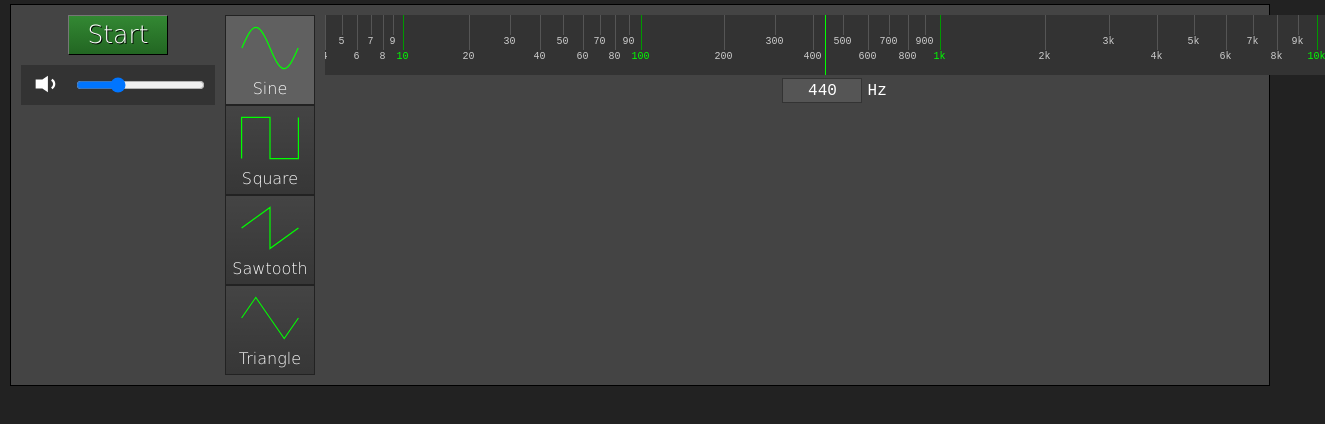
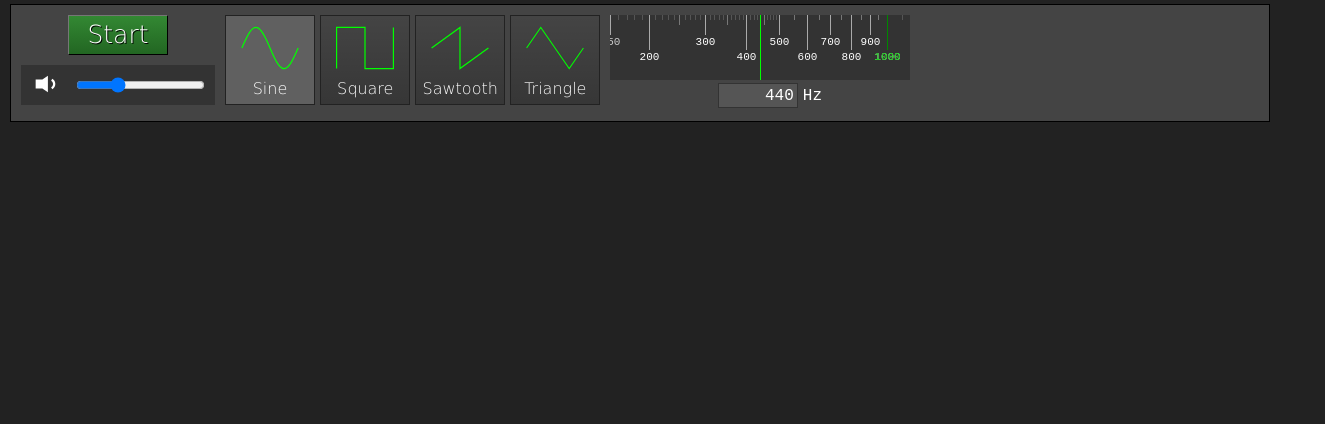
Before and after one commit to RolandR/tonegen, a plain HTML site: page index.html in a window 1280 px wide. Shown: the part 46-470 px from the top of the page, 1325 px wide, since content can reach past the window. Drawn offline with Linux system fonts and the light colour scheme.

Commit message:
Improve frequency slider

```diff
--- a/index.html
+++ b/index.html
@@ -53,9 +53,12 @@
 			</div>
 
 			<div id="frequencyControls">
-				<canvas id="frequencyGauge" height="60" width="1000"></canvas>
-				<div>
-					<input type="text" id="frequencyText">
+				<div id="gaugeContainer">
+					<canvas id="frequencyGauge" height="60" width="1000"></canvas>
+					<div id="frequencyMarker"></div>
+				</div>
+				<div id="frequencyTextContainer">
+					<input type="text" step="1" id="frequencyText">
 					<span id="hertzLabel"> Hz</span>
 				</div>
 			</div>
--- a/style.css
+++ b/style.css
@@ -279,12 +279,30 @@ h1{
 	margin-left: 10px;
 }
 
-#frequencyGauge{
+#gaugeContainer{
+	width: 300px;
+	overflow: hidden;
 	background-color: #333333;
 	cursor: col-resize;
+	position: relative;
 }
 
-#frequencyControls > div{
+#frequencyGauge{
+	position: relative;
+	left: 0px;
+}
+
+#frequencyMarker{
+	height: 100%;
+	width: 1px;
+	background-color: #00FF00;
+	position: absolute;
+	left: 50%;
+	top: 0px;
+	z-index: 100;
+}
+
+#frequencyTextContainer{
 	padding-left: 80px;
 }
 
@@ -297,7 +315,7 @@ h1{
 }
 
 #frequencyText{
-	text-align: center;
+	text-align: right;
 	background-color: #444444;
 	color: #FFFFFF;
 	border: 1px #333333 solid;
--- a/tonegen.js
+++ b/tonegen.js
@@ -125,28 +125,36 @@ function toneGen(){
 		}
 
 		function initFrequencyGauge(){
-			var hzPerPixel = 1;
 
-			var min = 0;
+			var min = 1;
 			var max = 24000;
 			var span = max-min;
-			var totalPixelsWidth = 2000;
+			var totalPixelsWidth = 2200;
 			var exponent = 10;
+			var displayWidth = 300;
+			var padding = 100;
 
-			updateFrequencyGauge(hzPerPixel, min, max, totalPixelsWidth, exponent);
+			var container = document.getElementById("gaugeContainer");
+
+			drawFrequencyGauge(min, max, totalPixelsWidth, exponent, padding);
+			updateFrequencyGauge(min, max, displayWidth, exponent, totalPixelsWidth, padding);
+
+			//updateFrequencyGauge(hzPerPixel, min, max, totalPixelsWidth, exponent);
 			var dragging = false;
 			var startX = 0;
 			var startFreq = 0;
 
 			frequencyInput.addEventListener("input", function(e){
-				frequency = parseFloat(this.value);
-				frequency = Math.max(Math.min(frequency, 24000), 1);
+				if(parseFloat(this.value) >= 1){
+					frequency = parseFloat(this.value);
+					frequency = Math.max(Math.min(frequency, 24000), 1);
 
-				updateFrequencyGauge(hzPerPixel, min, max, totalPixelsWidth, exponent);
-				oscillator.frequency.value = frequency;
+					updateFrequencyGauge(min, max, displayWidth, exponent, totalPixelsWidth, padding);
+					oscillator.frequency.value = frequency;
+				}
 			});
 
-			frequencyGauge.addEventListener("mousedown", function(e){
+			container.addEventListener("mousedown", function(e){
 				dragging = true;
 				startX = e.clientX;
 				startFreq = frequency;
@@ -164,7 +172,7 @@ function toneGen(){
 					}
 					frequency = Math.min(Math.max(frequency, 1), max);
 
-					updateFrequencyGauge(hzPerPixel, min, max, totalPixelsWidth, exponent);
+					updateFrequencyGauge(min, max, displayWidth, exponent, totalPixelsWidth, padding);
 					oscillator.frequency.value = frequency;
 
 					e.preventDefault();
@@ -178,183 +186,72 @@ function toneGen(){
 
 		}
 
-		function updateFrequencyGauge(hzPerPixel, min, max, totalPixelsWidth, exponent){
+		function drawFrequencyGauge(min, max, totalPixelsWidth, exponent, padding){
 
-			frequencyInput.value = frequency;
-
-			if(frequency <= 100 && frequencyInput.value.slice(-2, -1) != "."){
-				frequencyInput.value += ".0";
-			}
-
-			var gauge = document.getElementById("frequencyGauge");
-			var context = gauge.getContext("2d");
-
-			context.clearRect(0, 0, gauge.width, gauge.height);
+			var canvas = document.getElementById("frequencyGauge");
+			var context = canvas.getContext("2d");
 
 			var span = max-min;
 
-			var relative = Math.pow(frequency/span, 1/exponent);
+			canvas.width = totalPixelsWidth + 2*padding;
 
-			context.lineWidth = 1;
+			var minorLinesCount = 100;
+			var linesToDraw = Math.ceil((Math.log10(max) - Math.log10(min))*minorLinesCount);
+
+			console.log(linesToDraw);
+
 			context.strokeStyle = "#555555";
-
 			context.fillStyle = "#CCCCCC";
-
 			context.textAlign = "center";
 			context.textBaseline = "hanging";
-			context.font = "10px monospace";
+			context.font = "11px monospace";
 
-			//console.log(Math.floor(Math.log10(frequency)));
+			for(var i = 0; i < linesToDraw; i++){
+				var order = Math.pow(10, Math.floor(i/minorLinesCount));
+				var value = order + (order) * ((i%minorLinesCount)*(exponent/minorLinesCount));
 
-			var last = 0;
-
-			for(var i = 0; i < gauge.width; i++){
-				var foo = (i-gauge.width/2) / totalPixelsWidth + relative;
-				var freq = (Math.pow(foo, exponent))*span;
-				//console.log((i-gauge.width/2), freq, relative, foo, Math.abs(Math.floor(freq/100)*100 - last));
-
-				if(freq < 1 || freq > 24000){
+				if(value < min || value > max){
 					continue;
 				}
 
-				var exp = Math.floor(Math.log10(freq));
-				//var round = Math.log10(freq);
+				var x = Math.pow(value/span, 1/exponent)*totalPixelsWidth+padding;
+				x = ~~x+0.5;
+				var y = 20;
 
-				var round = Math.log10(Math.floor(freq/Math.pow(10, exp))*Math.pow(10, exp));
+				context.strokeStyle = "#555555";
 
-				var firstDigit = Math.round((Math.pow(exponent, round) / Math.pow(exponent, exp)));
-				//console.log(firstDigit);
-				var even = firstDigit%2 == 0;
-				var y = 20;
-				if(even){
-					y = 35;
+				var firstDigit = Math.round(value*10/order);
+				console.log(order, value, firstDigit);
+				var five = firstDigit%5 == 0;
+				var y = 5;
+				if(five){
+					y = 10;
+					context.strokeStyle = "#777777";
 				}
 
-				if(firstDigit == 1){
-					y = 35;
-					context.strokeStyle = "#009900";
-					context.fillStyle = "#00FF00";
-				} else {
-					context.strokeStyle = "#555555";
-					context.fillStyle = "#CCCCCC";
+				if(firstDigit % 10 == 0){
+					continue;
 				}
 
-				//round = Math.log10(Math.floor(Math.pow(round,10)));
-				//console.log(round);
+				if(firstDigit >= 100){
+					continue;
+				}
 
-				if(last < round){
-					context.beginPath();
-					context.moveTo(
-						i+0.5,
-						0
-					);
-					context.lineTo(
-						i+0.5,
-						y
-					);
-					context.stroke();
+				if(firstDigit > 50 && !five){
+					continue;
+				} else if(firstDigit > 50 && five){
+					y = 5;
+				}
 
-					var freqText = Math.pow(exponent, round);
-
-					if(freqText >= 100000){
-						freqText = Math.round(freqText/1000);
-						freqText += "k";
-					} else if(freq >= 10000){
-						freqText = Math.round(freqText/100)/10;
-						freqText += "k";
-					} else if(freq >= 1000){
-						freqText = Math.round(freqText/10)/100;
-						freqText += "k";
-					} else if(freq >= 100){
-						freqText = Math.round(freqText);
-					} else if(freq >= 10){
-						freqText = Math.round(freqText);
-					} else {
-						freqText = Math.round(freqText*10)/10;
-					}
-
+				if(firstDigit == 15){
+					y = 20;
+					context.strokeStyle = "#AAAAAA";
 					context.fillText(
-						freqText,
-						i+0.5-1,
+						value,
+						x,
 						y+3
 					);
 				}
-
-				last = round;
-
-			}
-
-
-			/*var majorLinesEvery = 25;
-			var minorLinesEvery = 5;
-
-			context.lineWidth = 1;
-			context.strokeStyle = "#555555";
-
-			var lowest = frequency - (gauge.width/2)*hzPerPixel;
-			var highest = frequency + (gauge.width/2)*hzPerPixel;
-			var span = highest-lowest;
-
-			var lowestLabel = Math.floor(lowest/majorLinesEvery)*majorLinesEvery;*/
-
-			//console.log(lowestLabel);
-
-			//console.log(lowest, highest, span);
-
-			//var minorLinesEvery = hzPerPixel/2;
-
-
-			/*for(var i = 0; i <= span/minorLinesEvery + majorLinesEvery/minorLinesEvery; i++){
-
-				var freq = lowestLabel + i*(minorLinesEvery);
-
-				if(freq < 0 || freq > 24000){
-					continue;
-				}
-
-				var x = ~~((freq-frequency)/hzPerPixel + gauge.width/2)+0.5;
-
-				//console.log(i, freq, x);
-
-				context.beginPath();
-				context.moveTo(
-					x,
-					0
-				);
-				context.lineTo(
-					x,
-					15
-				);
-				context.stroke();
-
-			}
-
-			context.strokeStyle = "#777777";
-			context.fillStyle = "#CCCCCC";
-
-			context.textAlign = "center";
-			context.textBaseline = "hanging";
-			context.font = "10px monospace";
-
-			for(var i = 0; i <= span/majorLinesEvery + 1; i++){
-
-				var y = 20;
-
-				var freq = lowestLabel + i*(majorLinesEvery);
-
-				//console.log(freq);
-
-				if(freq%(2*majorLinesEvery) == 0){
-					y = 35;
-				}
-
-				if(freq < 0 || freq > 24000){
-					continue;
-				}
-
-				var x = ~~((freq-frequency)/hzPerPixel + gauge.width/2)+0.5;
-
-				//console.log(i, freq, x);
 
 				context.beginPath();
 				context.moveTo(
@@ -367,38 +264,80 @@ function toneGen(){
 				);
 				context.stroke();
 
-				var freqText = freq;
-				if(freq >= 100000){
-					freqText = Math.round(freq/1000);
-					freqText += "k";
-				} else if(freq >= 10000){
-					freqText = Math.round(freq/100)/10;
-					freqText += "k";
-				} else if(freq >= 1000){
-					freqText = Math.round(freq/10)/100;
-					freqText += "k";
+			}
+
+			var majorLinesCount = 10;
+			var linesToDraw = Math.ceil((Math.log10(max) - Math.log10(min))*majorLinesCount);
+
+			console.log(linesToDraw);
+
+			for(var i = 0; i < linesToDraw; i++){
+				var order = Math.pow(10, Math.floor(i/(majorLinesCount)));
+				var value = order + (order) * (i%majorLinesCount);
+
+				if(value < min || value > max){
+					continue;
 				}
 
+				var x = Math.pow(value/span, 1/exponent)*totalPixelsWidth+padding;
+				x = ~~x+0.5;
+				var y = 20;
+
+				var firstDigit = Math.round(value/order);
+				var even = firstDigit%2 == 0;
+				var y = 20;
+				if(even){
+					y = 35;
+				}
+
+				if(order == value){
+					context.strokeStyle = "#008800";
+					context.fillStyle = "#00CC00";
+					y = 35;
+				} else {
+					context.strokeStyle = "#AAAAAA";
+					context.fillStyle = "#FFFFFF";
+				}
+
+				context.beginPath();
+				context.moveTo(
+					x,
+					0
+				);
+				context.lineTo(
+					x,
+					y
+				);
+				context.stroke();
+
 				context.fillText(
-					freqText,
-					x-1,
+					value,
+					x,
 					y+3
 				);
 
-			}*/
+			}
+		}
 
-			context.beginPath();
-			context.moveTo(
-				~~(gauge.width/2)+0.5,
-				0
-			);
-			context.lineTo(
-				~~(gauge.width/2)+0.5,
-				gauge.height
-			);
-			context.lineWidth = 1;
-			context.strokeStyle = "#00FF00";
-			context.stroke();
+		function updateFrequencyGauge(min, max, displayWidth, exponent, totalPixelsWidth, padding){
+			frequencyInput.value = frequency;
+
+			if(frequency <= 100){
+				var start = frequencyInput.selectionStart;
+				var end = frequencyInput.selectionEnd;
+				frequencyInput.value = parseFloat(frequencyInput.value).toFixed(1);
+				frequencyInput.setSelectionRange(start, end);
+			}
+
+
+			var canvas = document.getElementById("frequencyGauge");
+			var span = max-min;
+
+			var x = Math.pow(frequency/span, 1/exponent)*totalPixelsWidth + padding - displayWidth/2;
+
+			x = ~~x+0.5;
+
+			canvas.style.left = (0-x) + "px";
 		}
 
 	}
```
